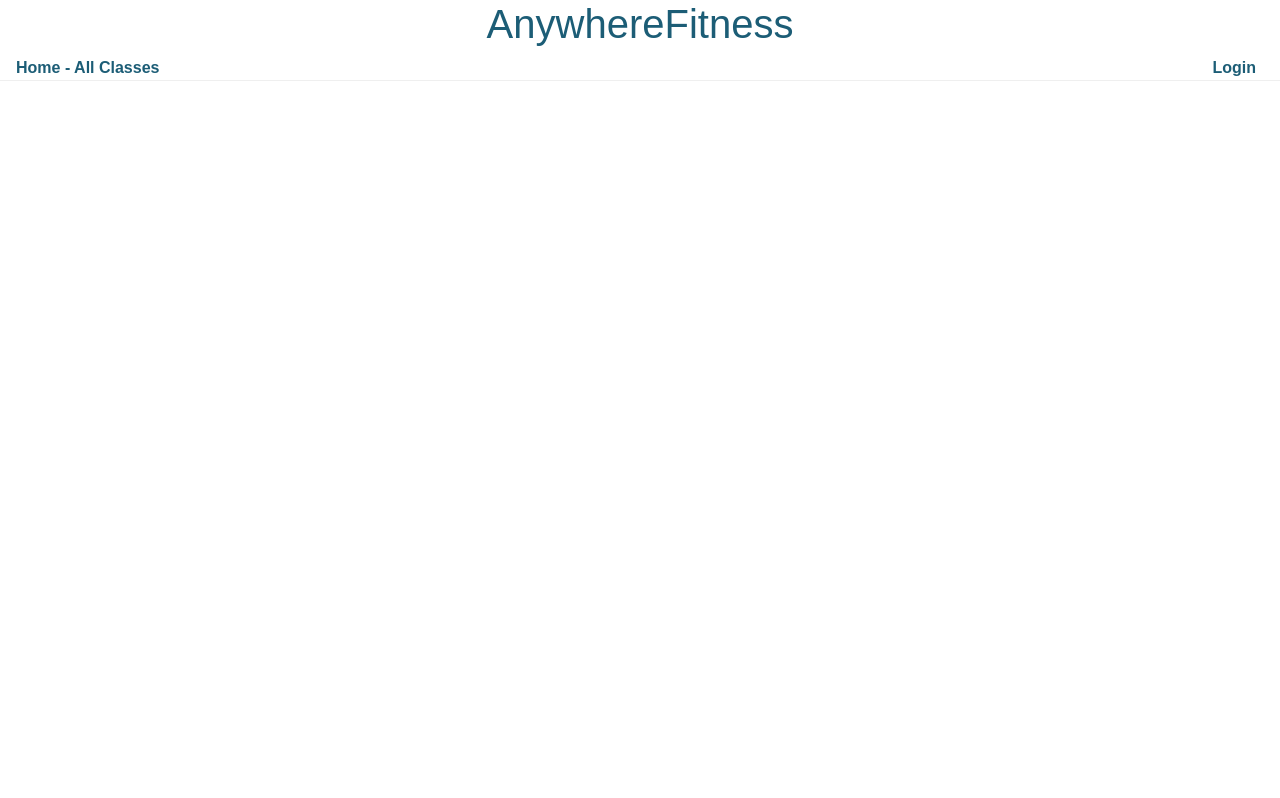
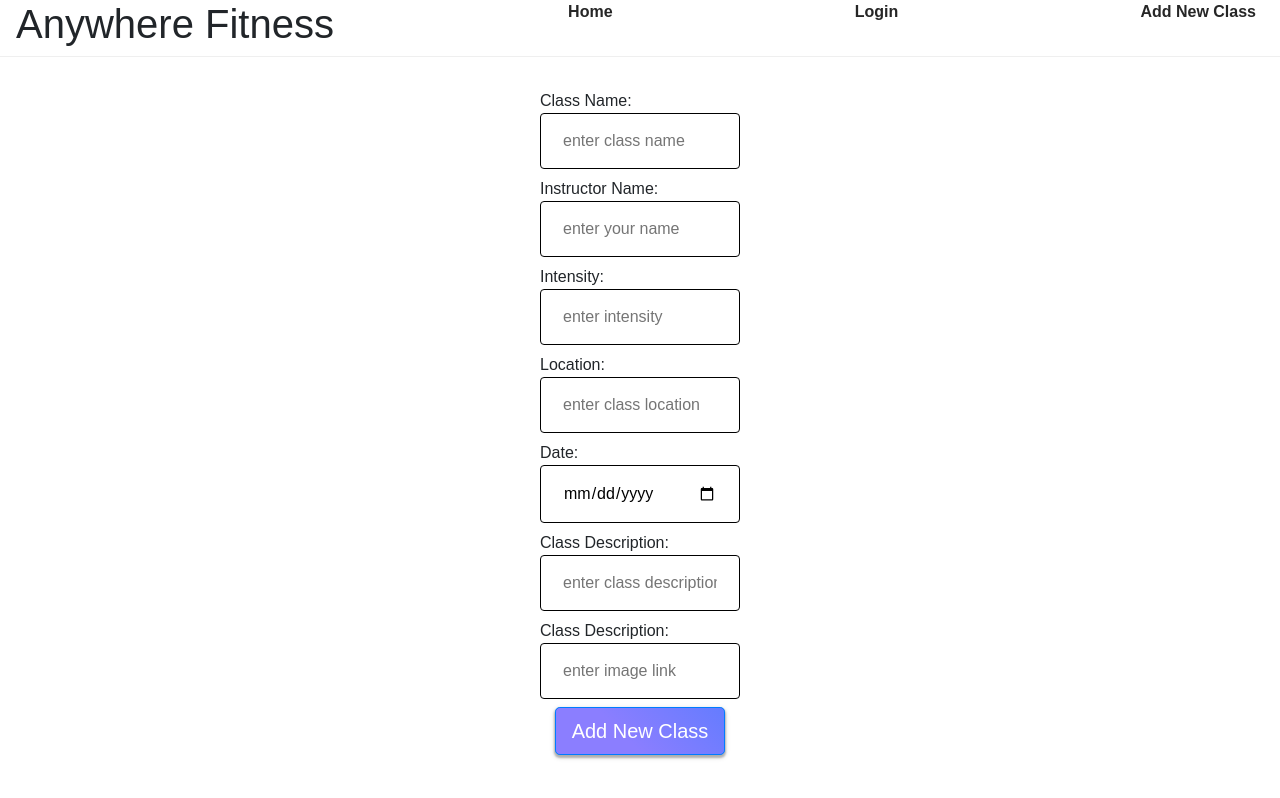
Before and after one commit to lukecparr/front-end, a React (Create React App) app: page /newclass-form in a window 1280 px wide. Built offline with nearby package versions, Linux system fonts and the light colour scheme.

Commit message:
NewClassForm, SearchBar, App Updated with Add New Class

```diff
--- a/package.json
+++ b/package.json
@@ -13,7 +13,8 @@
     "react-router-dom": "^5.2.0",
     "react-scripts": "4.0.3",
     "reactstrap": "^8.9.0",
-    "web-vitals": "^1.0.1"
+    "web-vitals": "^1.0.1",
+    "yup": "^0.32.9"
   },
   "scripts": {
     "start": "react-scripts start",
--- a/src/App.css
+++ b/src/App.css
@@ -5,10 +5,13 @@
   width: 100%;
 }
 
+.app-header {
+  color: #1c5d76;
+}
+
 nav {
   display: flex;
   justify-content: space-between;
-  align-items: center;
   padding: 0 16px;
   border-bottom: 1px solid #efefef;
   margin-bottom: 32px;
@@ -21,11 +24,8 @@ nav {
 
 .nav-links a {
   text-decoration: none;
-  color: #1c5d76;
+  color: #262626;
   font-weight: bold;
   margin-right: 8px;
+  align-items: center;
 }
-
-.app-header {
-  color: #1c5d76;
-}
--- a/src/App.js
+++ b/src/App.js
@@ -1,40 +1,45 @@
 import React, { useState } from 'react';
 import { Route, Link, Switch } from 'react-router-dom';
 import './App.css';
+
 import EachClass from "./components/EachClass"
+import NewClassForm from "./components/NewClassForm"
 
 import dummydata from "./dummydata"
-import ClassList from "./components/ClassList"
+import SearchBar from "./components/SearchBar"
 
 import UserLogin from './components/UserLogin';
 import NewUser from './components/NewUser';
 
 function App() {
   const [classesState, setClassesState] = useState(dummydata);
-  console.log(classesState);
+  // console.log(classesState);
 
-  //need to add links with NAV
-  // need to add title
-  // need to switch statement
+  // function to enable instructors to add new classes
+  const instructorAddNewClass = (c) => {
+    setClassesState([...classesState, {...c, id: Date.now()}])
+  }
 
   return (
     <div className="App">
-      <nav>
-        <h1 className="app-header">AnywhereFitness</h1>
-        <div className="nav-links">
-          <Link to="/class-list">Home - All Classes</Link>
-          <Link to="/login">Login</Link>
-        </div>
-      </nav>
+            <nav className="nav-links">
+                <h1>Anywhere Fitness</h1>
+                <Link to="/class-list">Home</Link>
+                <Link to="/login">Login</Link>
+                <Link to="/newclass-form">Add New Class</Link>
+            </nav>
       <Switch>
       <Route path="/class-list/:classID">
         <EachClass classesD={classesState} />
       </Route>
       <Route path="/class-list">
-        <ClassList classesD={classesState} />
+        <SearchBar classesD={classesState} />
       </Route>
       <Route path='/login' component={UserLogin} />
       <Route path='/sign-up' component={NewUser} />
+      <Route path="/newclass-form">
+        <NewClassForm addNewClass={instructorAddNewClass} />
+      </Route>
       </Switch>
     </div>
   );
--- a/src/components/ClassList.js
+++ b/src/components/ClassList.js
@@ -1,26 +1,31 @@
 import React from "react";
 import { Link } from "react-router-dom";
 import './ClassList.css';
+import { Card, CardImg, CardText, CardBody, CardTitle, CardSubtitle, Button } from "reactstrap";
 
 function ClassList (props) {
 
-    console.log(props.classesD);
+    // console.log(props.classesD);
     return (
         <div className="class-list">
             {props.classesD.map(eachClass => {
                 return (
                     <div className="class-card" key={eachClass.id}>
                 <Link to={`/class-list/${eachClass.id}`}>
-                    <img
-                    className="class-mini-image"
+                    <Card>
+                    <CardImg
+                    top width="100%"
                     src={eachClass.url}
                     alt={eachClass.type}
                         />
-                    <h2>{eachClass.name}</h2>
-                    <p>{eachClass.type}</p>
+                    <CardBody>
+                    <CardTitle tag="h5">{eachClass.name}</CardTitle>
+                    <CardSubtitle tag="h6" className="mb-2 text-muted">{eachClass.type}</CardSubtitle>
+                    <CardText>{eachClass.location}</CardText>
+                    <CardText>{eachClass.date}</CardText>
+                    </CardBody>
+                    </Card>
                 </Link>
-                    <p>{eachClass.location}</p>
-                    <p>{eachClass.date}</p>
                 </div>
                 )
             })}
--- /dev/null
+++ b/src/components/NewClassForm.css
@@ -0,0 +1,30 @@
+form {
+    display: flex;
+    flex-flow: column nowrap;
+    align-items: center;
+  }
+
+  input, textarea {
+    width: 200px;
+    padding: 15px 22px;
+    margin: 10px 5px;
+    box-sizing: border-box;
+    border: 1px solid black;
+    border-radius: 4px;
+  }
+  button {
+    background: #7effa9;
+    background-image: linear-gradient(-315deg, #8b7eff 40%,#657cff 100%);
+    border: 1px solid #6568ff;
+    padding: 10px 15px;
+    font-size: 16px;
+    color: #191919;
+    box-shadow: 0 2px 5px 1px rgba(0, 0, 0, 0.12), 0 2px 2px 1px rgba(0, 0, 0, 0.24);
+    transition: all 0.2 ease-in;
+  }
+
+  label {
+    margin-bottom: -12px;
+    text-align: left;
+    width: 200px;
+  }
--- /dev/null
+++ b/src/components/NewClassForm.js
@@ -0,0 +1,126 @@
+import React, { useState, useEffect } from "react";
+import { Button } from "reactstrap";
+import "./NewClassForm.css";
+
+function NewClassForm(props) {
+    const [instructorNewClass, setInstructorNewClass] = useState({
+        id: "",
+        name: '',
+        instructor_name: '',
+        type: '',
+        intensity: '',
+        location: '',
+        date: '',
+        description: "",
+        url: ""
+    })
+
+    const handleChanges = (event) => {
+        const newStateObj = {...instructorNewClass, [event.target.name]: event.target.value};
+        setInstructorNewClass(newStateObj);
+    }
+
+    const submitAddition = (event) => {
+       event.preventDefault();
+       props.addNewClass(instructorNewClass);
+       setInstructorNewClass({
+        id: "",
+        name: '',
+        instructor_name: '',
+        type: '',
+        intensity: '',
+        location: '',
+        max_size: '',
+        duration: '',
+        date: '',
+        description: "",
+        url: ""
+       })
+    }
+    return (
+        <form onSubmit={submitAddition}>
+            <label htmlFor="title">
+                Class Name:
+                <input
+                id="title"
+                type="text"
+                placeholder="enter class name"
+                name="name"
+                value={instructorNewClass.name}
+                onChange={handleChanges}
+                />
+            </label>
+            <label htmlFor="inst">
+                Instructor Name:
+                <input
+                id="inst"
+                type="text"
+                placeholder="enter your name"
+                name="instructor_name"
+                value={instructorNewClass.instructor_name}
+                onChange={handleChanges}
+                />
+            </label>
+            <label htmlFor="intensity">
+                Intensity:
+                <input
+                id="intensity"
+                type="text"
+                placeholder="enter intensity"
+                name="intensity"
+                value={instructorNewClass.intensity}
+                onChange={handleChanges}
+                />
+            </label>
+            <label htmlFor="country">
+                Location:
+                <input
+                id="country"
+                type="text"
+                placeholder="enter class location"
+                name="location"
+                value={instructorNewClass.location}
+                onChange={handleChanges}
+                />
+            </label>
+            <label htmlFor="start">
+                Date:
+                <input
+                id="start"
+                type="date"
+                name="date"
+                value={instructorNewClass.date}
+                onChange={handleChanges}
+                />
+            </label>
+            <label htmlFor="class-exp">
+                Class Description:
+                <input
+                id="class-exp"
+                type="textarea"
+                placeholder="enter class description"
+                name="description"
+                value={instructorNewClass.description}
+                onChange={handleChanges}
+                />
+            </label>
+            <label htmlFor="image">
+                Class Description:
+                <input
+                id="image"
+                type="url"
+                placeholder="enter image link"
+                name="url"
+                value={instructorNewClass.url}
+                pattern="https://.*"
+                onChange={handleChanges}
+                />
+            </label>
+            <Button color="primary" size="lg">Add New Class</Button>
+        </form>
+    )
+}
+
+export default NewClassForm;
+
+// linking this component to the instructor login
--- /dev/null
+++ b/src/components/SearchBar.css
@@ -0,0 +1,17 @@
+.search-bar-wrapper {
+    border-bottom: 1px solid #3333;
+    height: 60px;
+    display: flex;
+    justify-content: space-evenly;
+    align-items: center;
+    background: #ffffff;
+    margin-top: 0.3%;
+  }
+  .search-form {
+    width: 150px;
+    font-size: 14px;
+  }
+  .search-form input {
+    text-align: center;
+    color: #262626;
+  }
--- /dev/null
+++ b/src/components/SearchBar.js
@@ -0,0 +1,85 @@
+import React, { useState, useEffect } from "react";
+import { Link } from "react-router-dom"
+import ClassList from "./ClassList";
+import "./SearchBar.css";
+import * as yup from "yup";
+import { Button } from "reactstrap";
+
+function SearchBar(props) {
+
+    const [searchD, setSearchD] = useState(props.classesD)
+    const [formState, setFormState] = useState({
+        searchclass: ""
+    })
+    const [errors, setErrors] = useState({
+        searchclass: ""
+    })
+    const [buttonDisabled, setButtonDisabled] = useState(true)
+
+    const formSchema = yup.object().shape({
+        searchclass: yup.string().required("Please Insert Class Name")
+    })
+
+
+    const validate = e => {
+        yup
+        .reach(formSchema, e.target.name)
+        .validate(e.target.value)
+        .then((validate) => {
+            setErrors({...errors, [e.target.name]: ""})
+        })
+        .catch((error) => {
+            setErrors({...errors, [e.target.name]: error.errors[0]})
+        })
+    }
+
+    const inputChange = e => {
+        e.persist();
+        const newFormState = {...formState, [e.target.name]: e.target.value};
+        validate(e);
+        setFormState(newFormState);
+    }
+
+    const submitSearch = e => {
+        e.preventDefault();
+        // want to amend this to say, if the filter gives you data then setSearchD to filtered data, if not then setSearchD is props. classesD
+        setSearchD(searchD.filter(classList =>
+            classList.name.toLowerCase().includes(formState.searchclass)))
+        if (formState.searchclass === "") {
+            setSearchD(props.classesD);
+        }
+    }
+
+    return (
+        <>
+        <div className="search-bar-wrapper">
+            <form className="search-form" onSubmit={submitSearch}>
+                <label htmlFor="search-class">
+                Search Class
+                    <input
+                    id="search-class"
+                    type="text"
+                    name="searchclass"
+                    value={formState.searchtext}
+                    onChange={inputChange}
+                    placeholder="Search Classess.."
+                />
+                { errors.searchclass.length > 0 ? <p>{errors.searchclass}</p> : null }
+                </label>
+                <Button color="primary" size="sm" type="submit">Search Classes</Button>
+            </form>
+
+        </div>
+        {/* need to add logic here that filters through classes depending on search  */}
+        <ClassList classesD={searchD} />
+        {console.log(searchD)}
+        </>
+    )
+}
+
+export default SearchBar;
+
+// needs to include an input form for the search
+// search should allow you to filter classes in ClassList and only display matching classes
+// should move the NAV bar here - NAV and search should be on same component
+// Should move App's Title / Logo here as well
```
Also changed, not shown: src/components/EachClass.js (+3 -4 lines), src/dummydata.js (+0 -8 lines), src/hooks/index.js (line endings or trailing spaces), src/index.css (line endings or trailing spaces), 1 other file (tests, documents, lock files or other folders).
